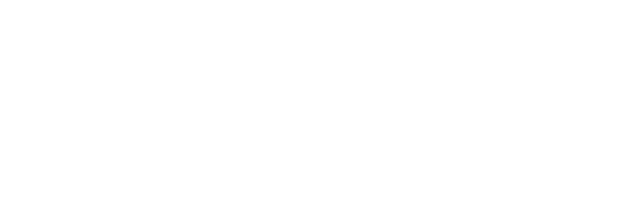
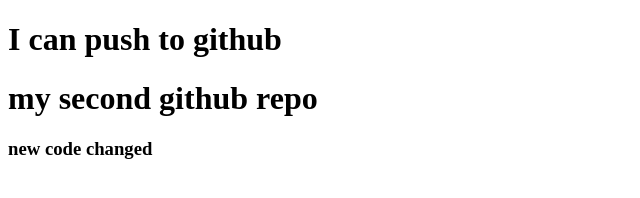
Before and after one commit to Anjuara22/my-second-repo, a plain HTML site: page index.html in a window 1280 px wide. Shown: the whole page, without its empty margins (0-640 px from the left). Drawn offline with Linux system fonts and the light colour scheme.

Commit message:
added header

```diff
--- a/index.html
+++ b/index.html
@@ -7,6 +7,8 @@
     <title>My second github repo</title>
 </head>
 <body>
-
+    <h1>I can push to github</h1>
+    <h1>my second github repo</h1>
+    <h3>new code changed</h3>
 </body>
 </html>
```
